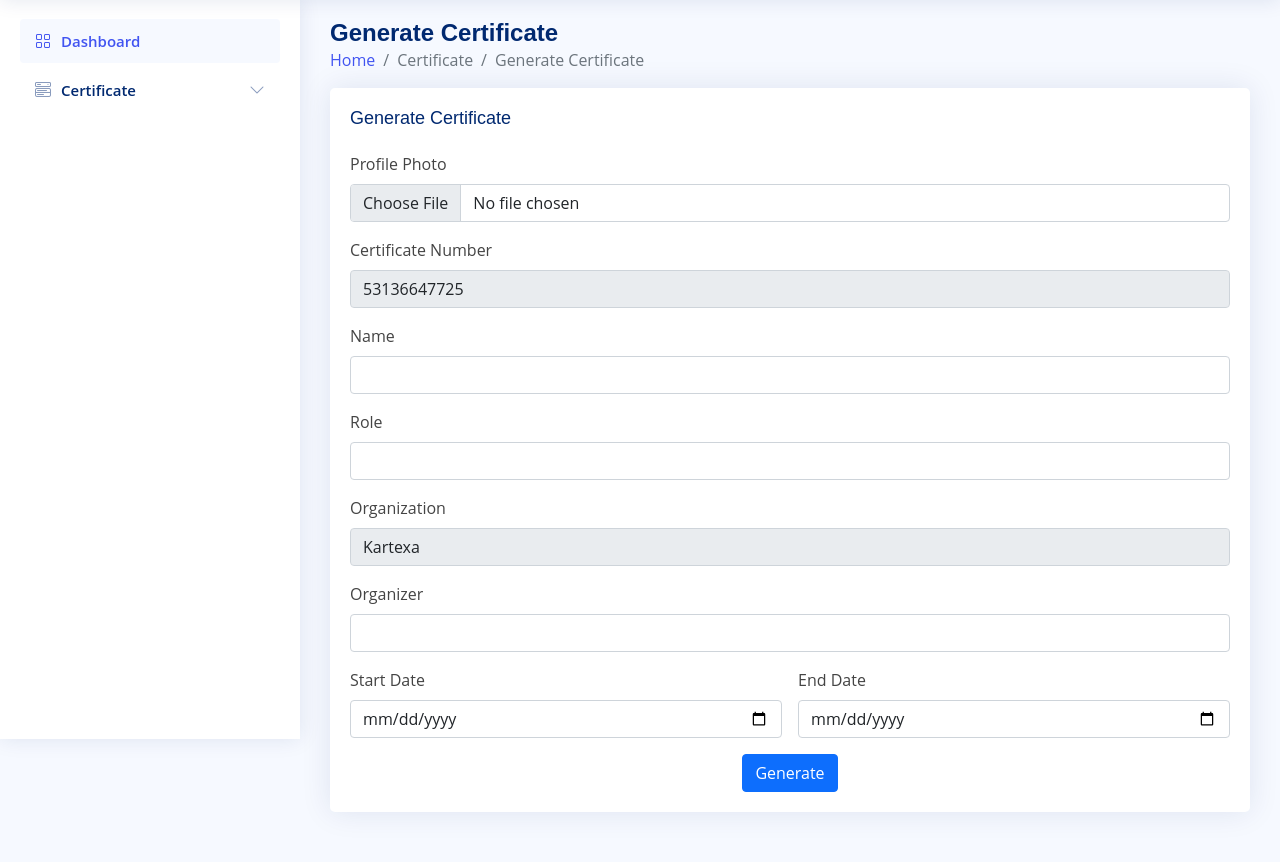
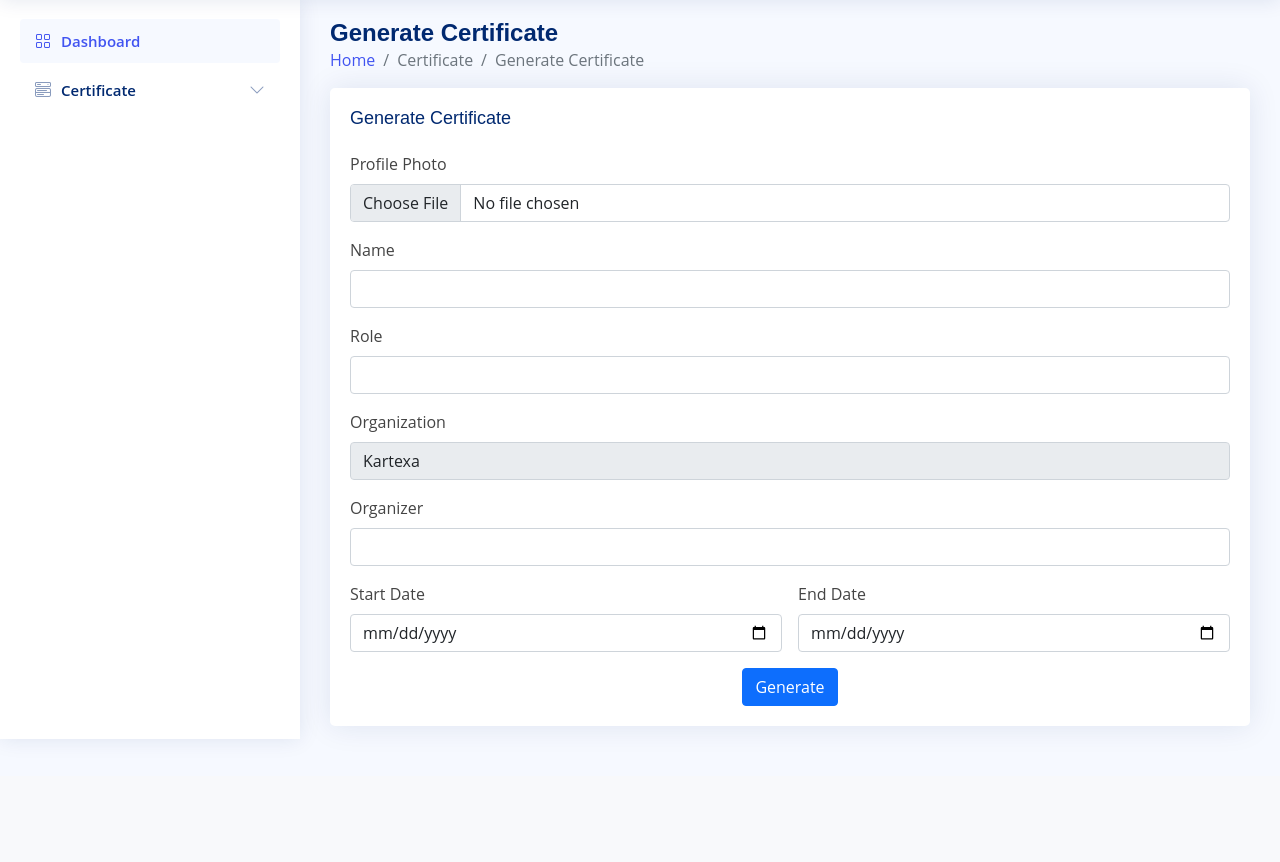
Before and after one commit to ChidiebereIbiam/certificate-project, a Django app: page /generate_certificate/ in a window 1280 px wide. Shown: the part 61-923 px from the top of the page. After the commit the page ends 802 px from the top, so only its background shows below. Run offline with Django 4.2, Linux system fonts and the light colour scheme; some libraries are stand-ins or nearby versions.

```diff
--- a/core/templates/core/generate_certificate.html
+++ b/core/templates/core/generate_certificate.html
@@ -27,7 +27,7 @@
               <div class="card-body">
                 <h5 class="card-title">Generate Certificate</h5>
 
-                <!-- Multi Columns Form -->
+
                 <form class="row g-3" method="post" enctype="multipart/form-data">
                   {% csrf_token %}
                   {{form.errors}}
@@ -37,32 +37,31 @@
                     <label for="profile_photo" class="form-label">Profile Photo</label>
                     <input type="file" name="profile_photo" id="profile_photo" class="form-control">
                   </div>
+
+                      <input type="hidden" name="certificate_number" id="certificate_number" class="form-control" readonly>
+
                   <div class="col-md-12">
-                      <label for="inputName5" class="form-label">Certificate Number</label>
-                      <input type="number" name="certificate_number" id="certificate_number" class="form-control" readonly>
-                    </div>
-                  <div class="col-md-12">
-                      <label for="inputPassword5" class="form-label">Name</label>
+                      <label for="" class="form-label">Name</label>
                       <input type="text" name="c_name" id="" class="form-control">
                   </div>
                   <div class="col-md-12">
-                    <label for="inputEmail5" class="form-label">Role</label>
+                    <label for="" class="form-label">Role</label>
                     <input type="text" name="role" id="" class="form-control">
                   </div>
                   <div class="col-md-12">
-                    <label for="inputPassword5" class="form-label">Organization</label>
+                    <label for="" class="form-label">Organization</label>
                     <input type="text" name="organization" id="" class="form-control" value="Kartexa" readonly>
                   </div>
                   <div class="col-md-12">
-                      <label for="inputPassword5" class="form-label">Organizer</label>
+                      <label for="" class="form-label">Organizer</label>
                       <input type="text" name="organizer" id="" class="form-control">
                   </div>
                   <div class="col-md-6">
-                      <label for="inputPassword5" class="form-label">Start Date</label>
+                      <label for="" class="form-label">Start Date</label>
                       <input type="date" name="start_date" id="" class="form-control">
                   </div>
                   <div class="col-md-6">
-                    <label for="inputPassword5" class="form-label">End Date</label>
+                    <label for="" class="form-label">End Date</label>
                     <input type="date" name="end_date" id="" class="form-control">
                 </div>
 
```
Also changed, not shown: core/templates/core/certificate_detail.html (+12 -1 lines), db.sqlite3.
